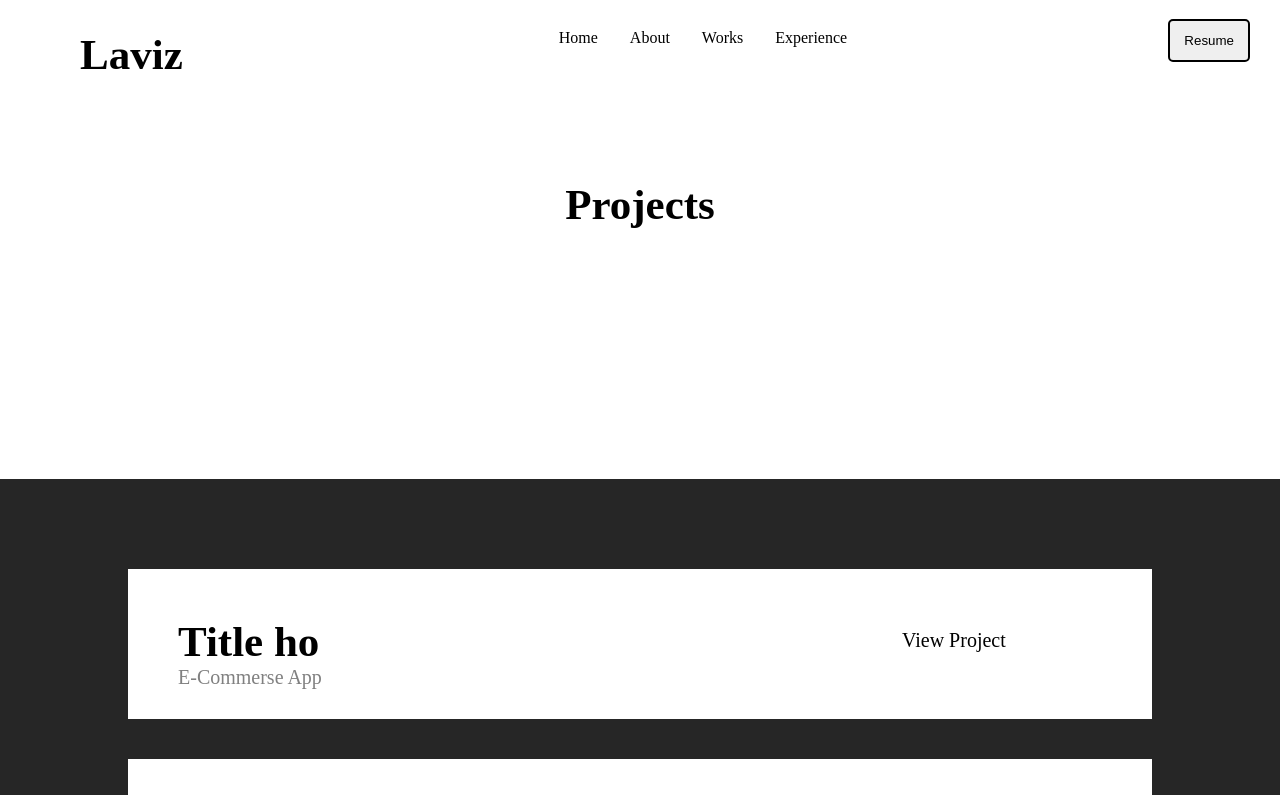
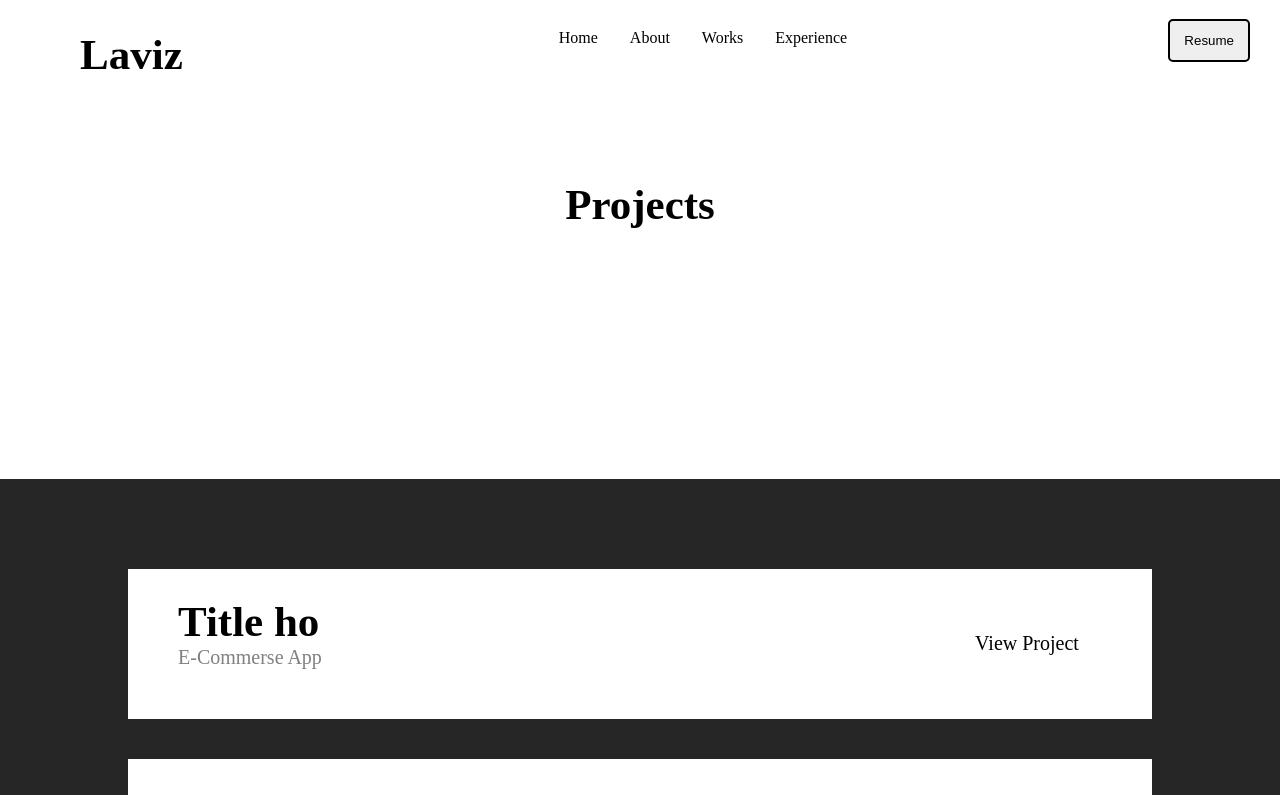
Before and after one commit to lavizp/Portfolio-React, a React (Create React App) app: page /projects in a window 1280 px wide. Shown: the top 795 px of the page. Built offline with nearby package versions, Linux system fonts and the light colour scheme.

Commit message:
Adding Image Module

```diff
--- a/src/components/ProjectsHome/Projects.js
+++ b/src/components/ProjectsHome/Projects.js
@@ -1,5 +1,6 @@
 import React from 'react'
 import './projects.css'
+import Laviz from '../../assets/Laviz.png'
 
 export default function Projects() {
   return (
@@ -8,8 +9,11 @@ export default function Projects() {
             <h1 id="moveOnHover">Title ho</h1>
             <h2 id="moveOnHover">E-Commerse App</h2>
 
+
         </div>
-        <a href='/projects/id'>View Project</a>
+            <img src={Laviz} className='image-hover-projects'/>
+          <a href='/projects/id'>View Project</a>
+
     </div>
   )
 }
--- a/src/components/ProjectsHome/projects.css
+++ b/src/components/ProjectsHome/projects.css
@@ -22,17 +22,26 @@
     margin-left: 20px;
 
 }
+.home-project-container:hover  .image-hover-projects{
+    opacity: 1;
+
+}
 
 .home-project-container a{
     margin-right: 50px;
     height: 30%;
-    width: 200px;
-    margin-top: 60px;
+    width: 150px;
+    margin-top: auto;
     margin-bottom: auto;
     color: black;
     font-size: 20px;
     text-decoration: none;
     transition: all .4s ease-in-out;
+    border-radius: 20px;
+    text-align: center;
+    padding-top: 10px;
+    margin-bottom: auto;
+
 
 }
 .projects-intro{
@@ -41,11 +50,18 @@
     text-align: left;
 }
 .projects-intro h1{
-    margin-bottom: 0px;
+    margin-top: 0px;
 }
 .projects-intro h2{
     margin-top: 0px;
-    margin-bottom: 30px;
+    margin-bottom: 50px;
     font-size: 20px;
     font-weight: lighter;
 }
+.image-hover-projects{
+    width: 50%;
+    top:0;
+    opacity: 0;
+    transition: 0.4s ease-out 100ms;
+
+}
```
